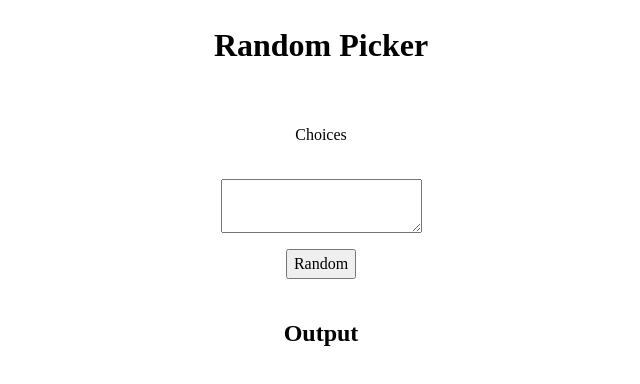
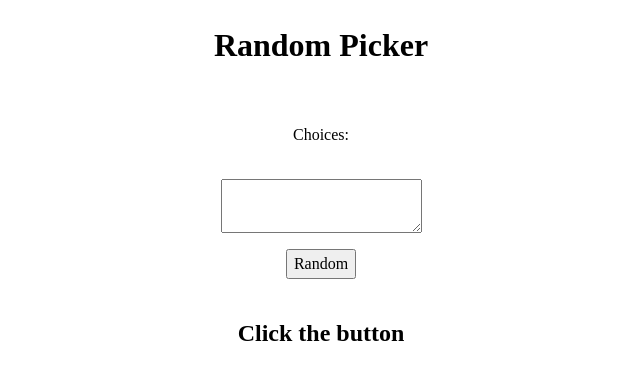
Before and after one commit to OluC94/random-picker-react, a React (Vite) app: page / in a window 1280 px wide. Shown: the top 384 px of the page, without its empty margins (319-959 px from the left). Built offline with nearby package versions, Linux system fonts and the light colour scheme.

Commit message:
begin setting up state

```diff
--- a/src/components/RandomPicker.jsx
+++ b/src/components/RandomPicker.jsx
@@ -1,16 +1,32 @@
+import { useState } from "react"
+
 export default function RandomPicker() {
+    const [itemData, setItemData] = useState("")
+    const [selectedItem, setSelectedItem] = useState("")
+
+    function handleTextInput(event) {
+        setItemData(event.target.value)
+    }
+
+    function handleRandomClicked(event){
+        console.log(itemData)
+    }
+
     return (<main>
         <h1>Random Picker</h1>
 
-        <p>Choices</p>
+        <p>Choices:</p>
 
-        <textarea>
+        <textarea
+            value={itemData}
+            onChange={handleTextInput}
+            name="items"
+        />
 
-        </textarea>
 
-        <button>Random</button>
+        <button onClick={handleRandomClicked}>Random</button>
 
-        <h2>Output</h2>
+        {<h2>{selectedItem || "Click the button"}</h2>}
 
     </main>)
 }
```
